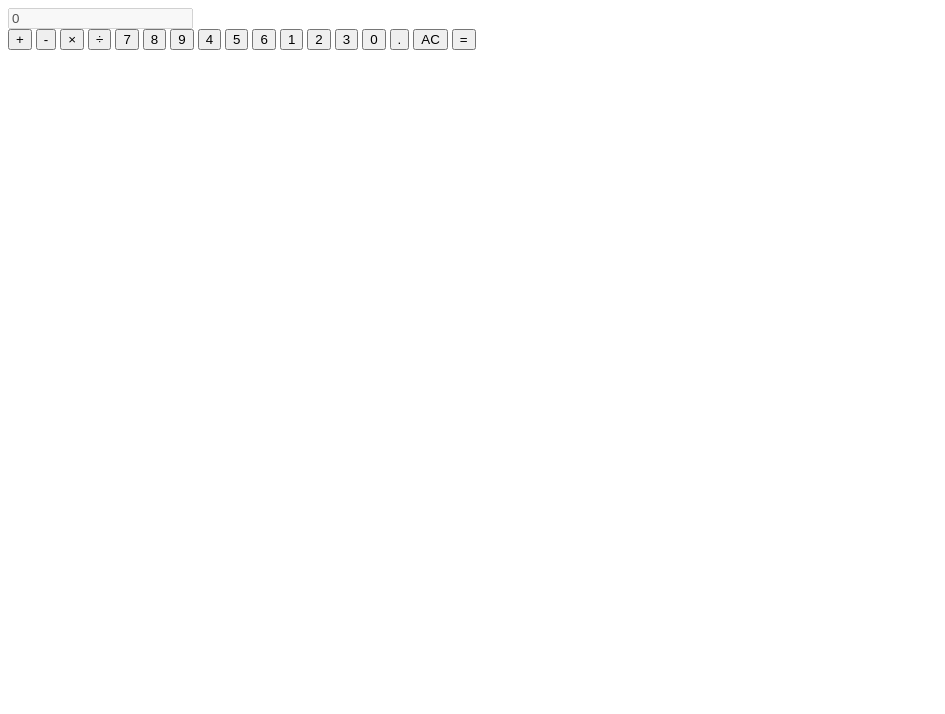
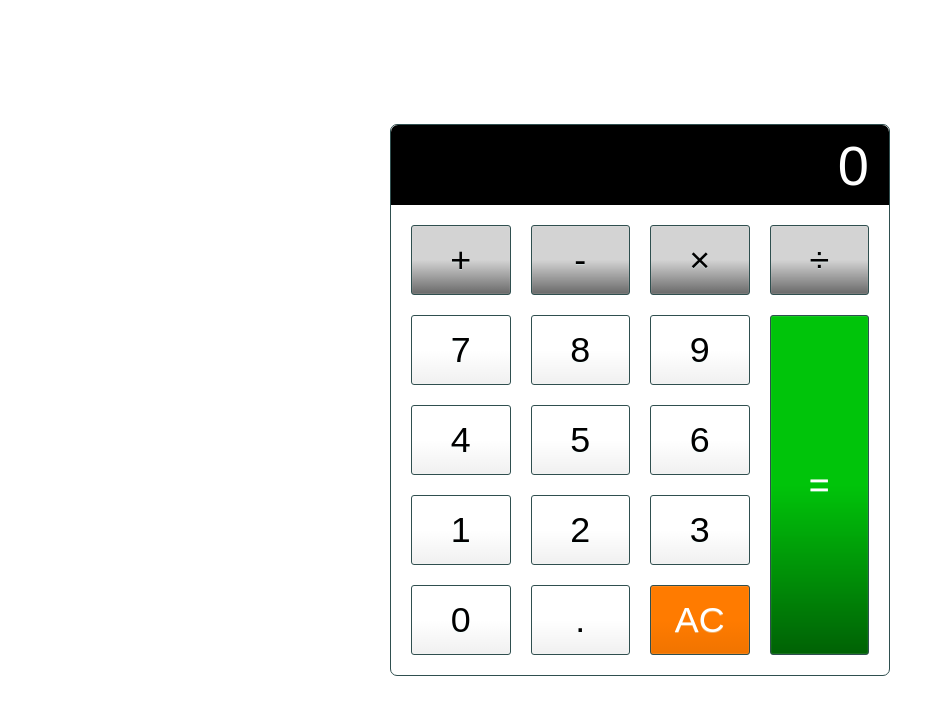
Before and after one commit to kurtshall/JavaScript-Projects, a plain HTML site: page Calculator/calculator.html in a window 1280 px wide. Shown: the whole page, without its empty margins (0-945 px from the left). Drawn offline with Linux system fonts and the light colour scheme.

Commit message:
Update calculator.html

```diff
--- a/Calculator/calculator.html
+++ b/Calculator/calculator.html
@@ -7,8 +7,8 @@
     <title>Calculator</title>
     <meta name="description" content="A basic HTML, CSS, and JavaScript Calculator">
     <meta name="author" content="Kurt Cutshall">
-    <script src="" defer></script>
-    <link rel="stylesheet" href="">
+    <script src="JS/Calculator_JS.js" defer></script>
+    <link rel="stylesheet" href="CSS/Calculator_CSS.css">
 
 </head>
 
@@ -39,7 +39,7 @@
 
             <button type="button" class="decimal function" value=".">.</button>
             <button type="button" class="all-clear function" value="all-clear">AC</button>
-            <button type="button" class="equal-sgin operator" value="=">=</button>
+            <button type="button" class="equal-sign operator" value="=">=</button>
 
 
         </div>
```
